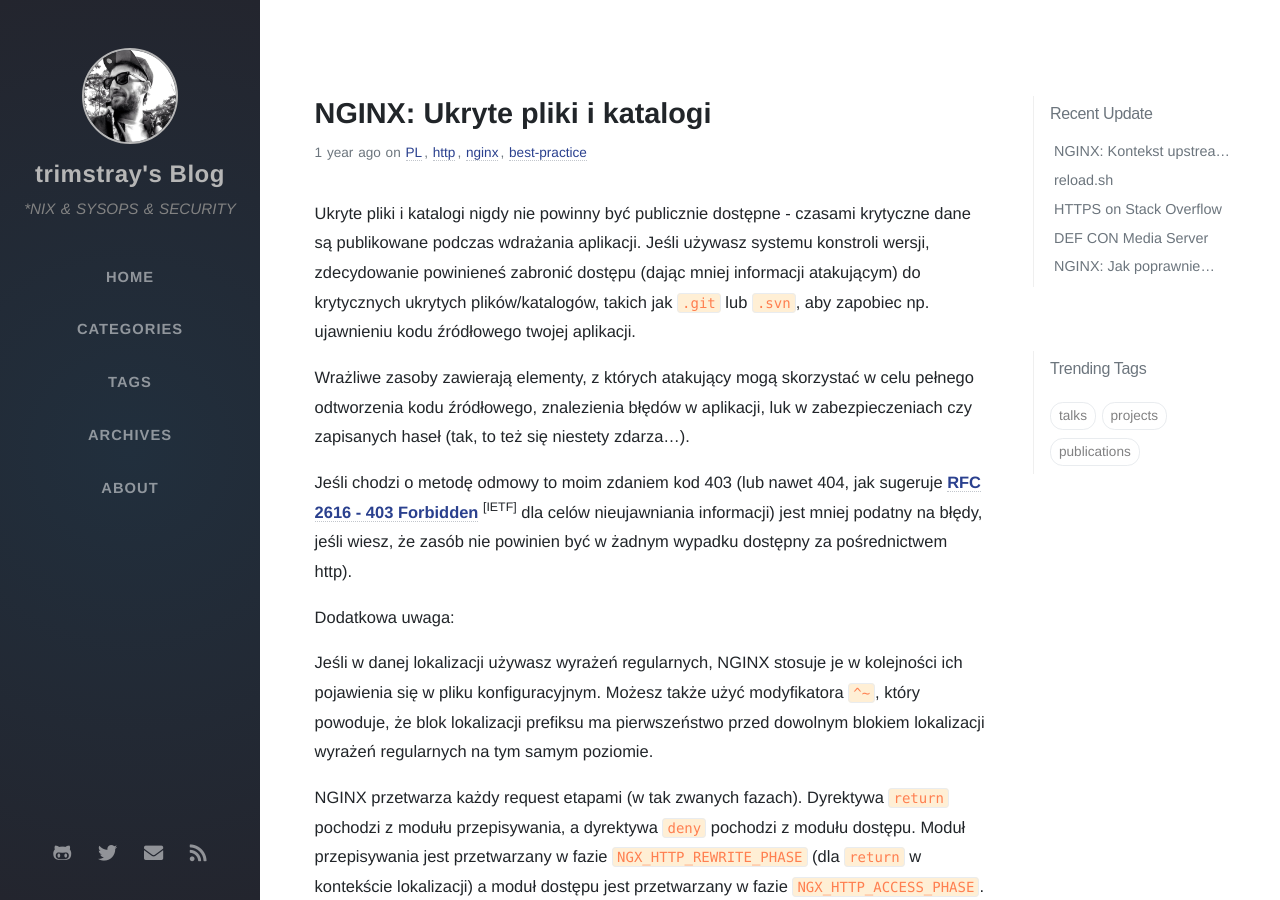
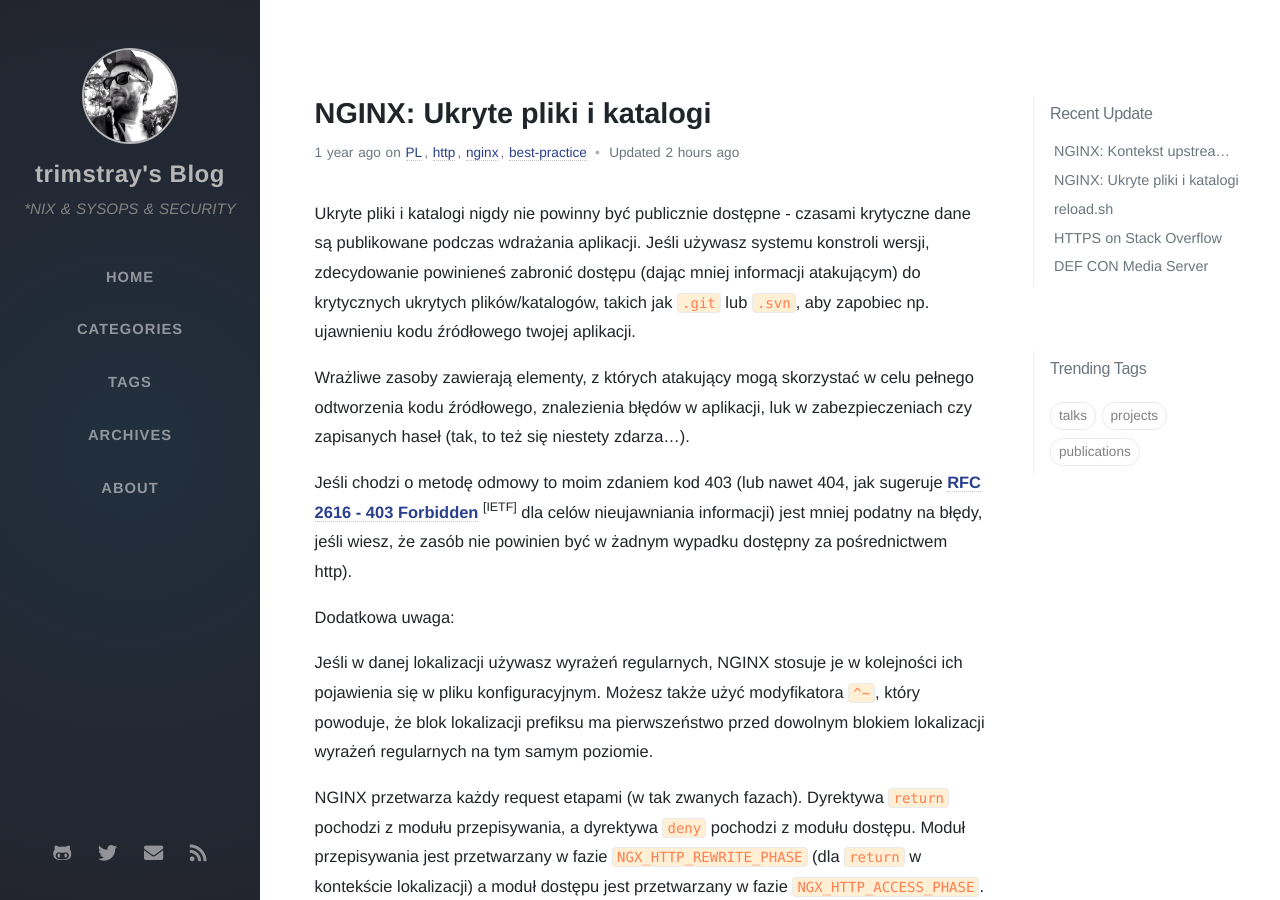
Before and after one commit to adityavs/trimstray.github.io, a Jekyll site: the page built from _posts/2018-08-17-nginx-ukryte-pliki-i-katalogi.md, in a window 1280 px wide and 900 px high. Built offline with Jekyll 4.4.1, drawn with Linux system fonts in a browser that asks for light colours; nearby versions of some CDN libraries; some web fonts are replaced; comment, search, counter and statistics services are not loaded; part of the change alters nothing that is shown.

Commit message:
add seo tag - signed-off-by: trimstray <trimstray@gmail.com>

```diff
--- a/_posts/2018-08-17-nginx-ukryte-pliki-i-katalogi.md
+++ b/_posts/2018-08-17-nginx-ukryte-pliki-i-katalogi.md
@@ -6,6 +6,8 @@ categories: [PL, http, nginx, best-practice]
 tags: [publications]
 comments: false
 favorite: false
+seo:
+  date_modified: 2020-02-11 09:19:12 +0100
 ---
 
 Ukryte pliki i katalogi nigdy nie powinny być publicznie dostępne - czasami krytyczne dane są publikowane podczas wdrażania aplikacji. Jeśli używasz systemu konstroli wersji, zdecydowanie powinieneś zabronić dostępu (dając mniej informacji atakującym) do krytycznych ukrytych plików/katalogów, takich jak `.git` lub `.svn`, aby zapobiec np. ujawnieniu kodu źródłowego twojej aplikacji.
```
